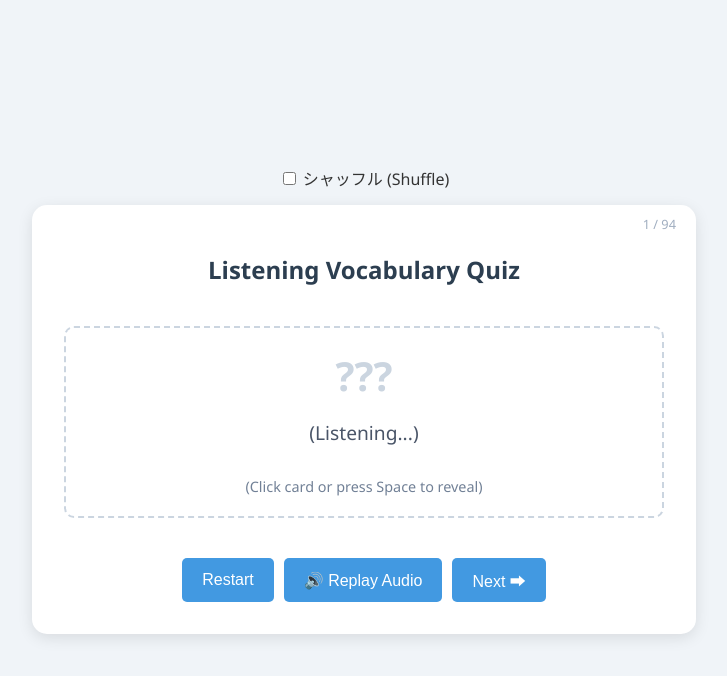
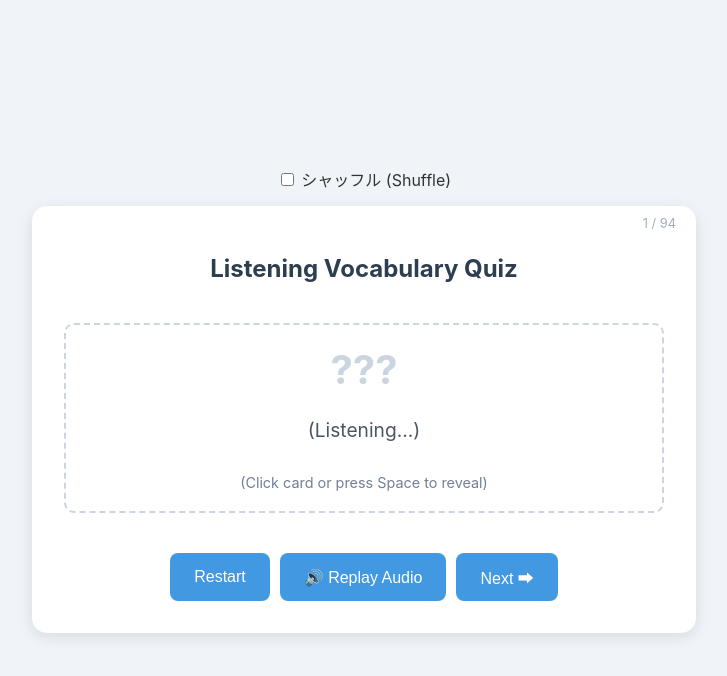
Before and after one commit to horihori8/commub, a plain HTML site: page index.html in a window 1280 px wide. Both pictures are taken after a click on the button "Start / Restart". Shown: the whole page, without its empty margins (276-1003 px from the left). Drawn offline with Linux system fonts and the light colour scheme.

Commit message:
Update index.html

```diff
--- a/index.html
+++ b/index.html
@@ -6,7 +6,7 @@
     <title>English Vocabulary Audio Quiz</title>
     <style>
         body {
-            font-family: 'Segoe UI', Tahoma, Geneva, Verdana, sans-serif;
+            font-family: -apple-system, BlinkMacSystemFont, "Segoe UI", Roboto, Helvetica, Arial, sans-serif;
             display: flex;
             flex-direction: column;
             align-items: center;
@@ -35,11 +35,12 @@
         /* Quiz Content Areas */
         .content-area {
             margin: 20px 0;
-            cursor: pointer; /* Indicates clickable */
+            cursor: pointer;
             padding: 20px;
             border: 2px dashed #cbd5e0;
             border-radius: 10px;
             transition: all 0.3s ease;
+            -webkit-tap-highlight-color: transparent; /* iOS tap highlight remove */
         }
         .content-area:hover {
             background-color: #f8fafc;
@@ -73,14 +74,15 @@
             justify-content: center;
         }
         button {
-            padding: 10px 20px;
+            padding: 12px 24px; /* Larger touch target for mobile */
             font-size: 1rem;
             cursor: pointer;
             border: none;
-            border-radius: 5px;
+            border-radius: 8px;
             background-color: #4299e1;
             color: white;
             transition: background 0.2s;
+            touch-action: manipulation;
         }
         button:hover { background-color: #3182ce; }
         button:disabled { background-color: #cbd5e0; cursor: not-allowed; }
@@ -90,7 +92,6 @@
             font-size: 1rem;
         }
 
-        /* Status */
         .status {
             position: absolute;
             top: 10px;
@@ -204,7 +205,6 @@
             { w: "temporarily", d: "for a certain period of time, not permanently" },
 
             // --- Historical Preservation ---
-            // Note: Source table had Def on left, Word on right. Normalized here.
             { w: "preservation", d: "the act of keeping something in good condition" },
             { w: "desire", d: "a strong wish or feeling that you want something" },
             { w: "heritage", d: "traditions/languages/buildings handed down from the past" },
@@ -236,18 +236,26 @@
         let currentIndex = 0;
         let currentList = [];
         let isRevealed = false;
+        let pauseTimer = null; // To manage the silence timer
 
-        // --- Core Logic ---
+        // Voice caching
+        let preferredVoice = null;
+        window.speechSynthesis.onvoiceschanged = loadVoices;
+        function loadVoices() {
+            const voices = window.speechSynthesis.getVoices();
+            // Try to find a high-quality US English voice (common on iPhone)
+            // Priority: Samantha (iOS), Google US English, then any en-US
+            preferredVoice = voices.find(v => v.name === 'Samantha') ||
+                             voices.find(v => v.name === 'Google US English') ||
+                             voices.find(v => v.lang === 'en-US');
+        }
+        loadVoices(); // Initial try
 
         function startQuiz() {
-            // Check shuffle setting
             const shouldShuffle = document.getElementById('shuffleCheck').checked;
-
-            // Clone data
             currentList = [...vocabData];
 
             if (shouldShuffle) {
-                // Fisher-Yates Shuffle
                 for (let i = currentList.length - 1; i > 0; i--) {
                     const j = Math.floor(Math.random() * (i + 1));
                     [currentList[i], currentList[j]] = [currentList[j], currentList[i]];
@@ -259,6 +267,9 @@
             document.getElementById('nextBtn').disabled = false;
             document.getElementById('replayBtn').disabled = false;
 
+            // On iOS, voices might not load until first interaction, try loading again
+            if(!preferredVoice) loadVoices();
+
             loadQuestion();
         }
 
@@ -268,38 +279,57 @@
                 return;
             }
 
+            // Clear any pending timers from previous question
+            if (pauseTimer) clearTimeout(pauseTimer);
+            window.speechSynthesis.cancel();
+
             const item = currentList[currentIndex];
             isRevealed = false;
 
-            // UI Updates
             document.getElementById('counter').innerText = `${currentIndex + 1} / ${currentList.length}`;
             document.getElementById('wordText').innerText = "???";
-            document.getElementById('wordText').style.color = "#cbd5e0"; // Greyed out
+            document.getElementById('wordText').style.color = "#cbd5e0";
             document.getElementById('defText').innerText = "(Listening...)";
             document.querySelector('.content-area').style.backgroundColor = "white";
 
-            // Trigger Audio
             playAudio();
         }
 
         function playAudio() {
             if (currentIndex >= currentList.length) return;
+            // Clear timer and speech to prevent overlap
+            if (pauseTimer) clearTimeout(pauseTimer);
+            window.speechSynthesis.cancel();
 
             const item = currentList[currentIndex];
-
             if(!item.w) return;
 
             const firstChar = item.w.trim().charAt(0);
 
-            // 【変更点】 間（タメ）を作るため、カンマと三点リーダーを追加
-            const speechText = `${item.d}. ... ... Starts with, ... ... ... ${firstChar}.`;
+            // --- iOS対応: 2段階読み上げ方式 ---
 
-            const utter = new SpeechSynthesisUtterance(speechText);
-            utter.lang = 'en-US';
-            utter.rate = 0.9;
+            // 1. 定義文の作成
+            const utterDef = new SpeechSynthesisUtterance(item.d);
+            utterDef.lang = 'en-US';
+            utterDef.rate = 0.9; // 少しゆっくり
+            if(preferredVoice) utterDef.voice = preferredVoice;
 
-            window.speechSynthesis.cancel();
-            window.speechSynthesis.speak(utter);
+            // 2. 定義文が終わった後の処理
+            utterDef.onend = function() {
+                // ここでJavaScriptのタイマーを使って「本当の間」を作る（1.2秒）
+                pauseTimer = setTimeout(() => {
+                    // 3. ヒントの読み上げ
+                    const utterHint = new SpeechSynthesisUtterance(`Starts with ${firstChar}`);
+                    utterHint.lang = 'en-US';
+                    utterHint.rate = 0.85; // ヒントはさらに少しゆっくり
+                    if(preferredVoice) utterHint.voice = preferredVoice;
+
+                    window.speechSynthesis.speak(utterHint);
+                }, 1200); // 1200ms = 1.2秒の完全な沈黙
+            };
+
+            // 最初の発話を開始
+            window.speechSynthesis.speak(utterDef);
         }
 
         function revealAnswer() {
@@ -310,13 +340,14 @@
             document.getElementById('wordText').innerText = item.w;
             document.getElementById('wordText').style.color = "#2b6cb0";
             document.getElementById('defText').innerText = item.d;
-            document.querySelector('.content-area').style.backgroundColor = "#e6fffa"; // Light green hint
+            document.querySelector('.content-area').style.backgroundColor = "#e6fffa";
 
             isRevealed = true;
         }
 
         function nextQuestion() {
             if (!isRevealed) {
+                if (pauseTimer) clearTimeout(pauseTimer);
                 window.speechSynthesis.cancel();
             }
             currentIndex++;
@@ -326,7 +357,7 @@
         // --- Keyboard Support ---
         document.addEventListener('keydown', function(event) {
             if (event.code === 'Space') {
-                event.preventDefault(); // Stop scrolling
+                event.preventDefault();
                 if (!isRevealed) revealAnswer();
             }
             if (event.code === 'ArrowRight') {
@@ -335,7 +366,6 @@
                 }
             }
         });
-
     </script>
 </body>
 </html>
```
